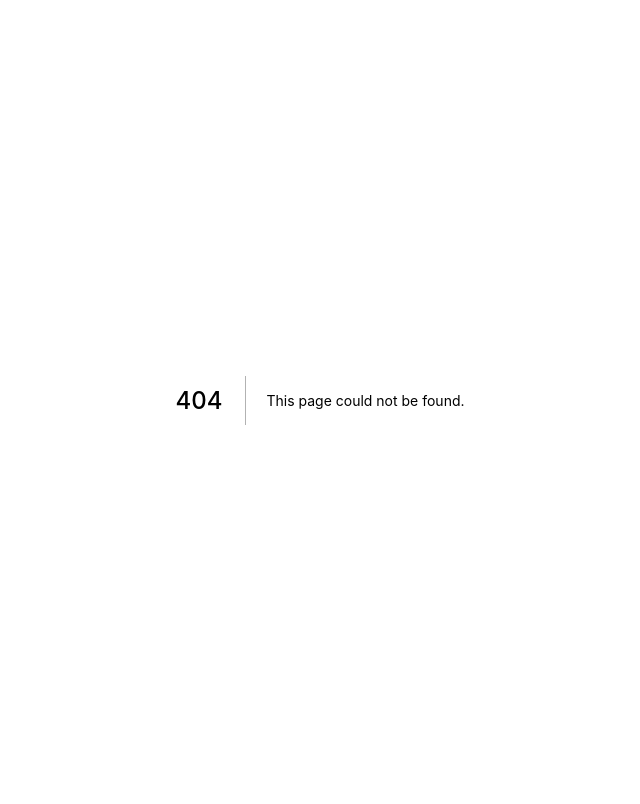
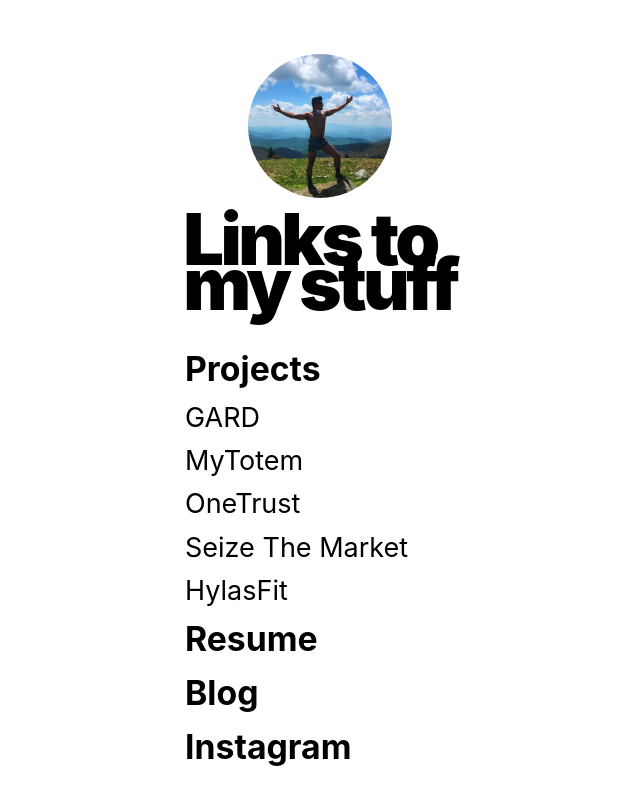
Before and after one commit to csampersand/chris-blog, a Next.js app: page /links in a window 1280 px wide. Before the commit this address had no page. Shown: the top 804 px of the page, without its empty margins (320-960 px from the left). Built offline with nearby package versions, Linux system fonts and the light colour scheme; what @tailwindcss/ui would draw is missing.

Commit message:
Add links page

```diff
--- /dev/null
+++ b/pages/links.js
@@ -0,0 +1,30 @@
+export default function Links() {
+  const name = 'Chris Anderson'
+  return (
+    <div className="max-w-xs px-4 mt-12 mx-auto mb-24">
+      <div className="flex flex-col items-center">
+        <img
+          src="/images/logo.png"
+          className="h-32 w-32 rounded-full"
+          alt={name}
+        />
+        <h1 className="text-6xl leading-10 font-black tracking-tighter my-4">
+          Links to
+          <br />
+          my stuff
+        </h1>
+      </div>
+      <div className="flex flex-col my-4 mx-6">
+        <a className="text-3xl font-bold">Projects</a>
+        <a className="text-2xl">GARD</a>
+        <a className="text-2xl">MyTotem</a>
+        <a className="text-2xl">OneTrust</a>
+        <a className="text-2xl">Seize The Market</a>
+        <a className="text-2xl">HylasFit</a>
+        <a className="text-3xl font-bold">Resume</a>
+        <a className="text-3xl font-bold">Blog</a>
+        <a className="text-3xl font-bold">Instagram</a>
+      </div>
+    </div>
+  )
+}
```
